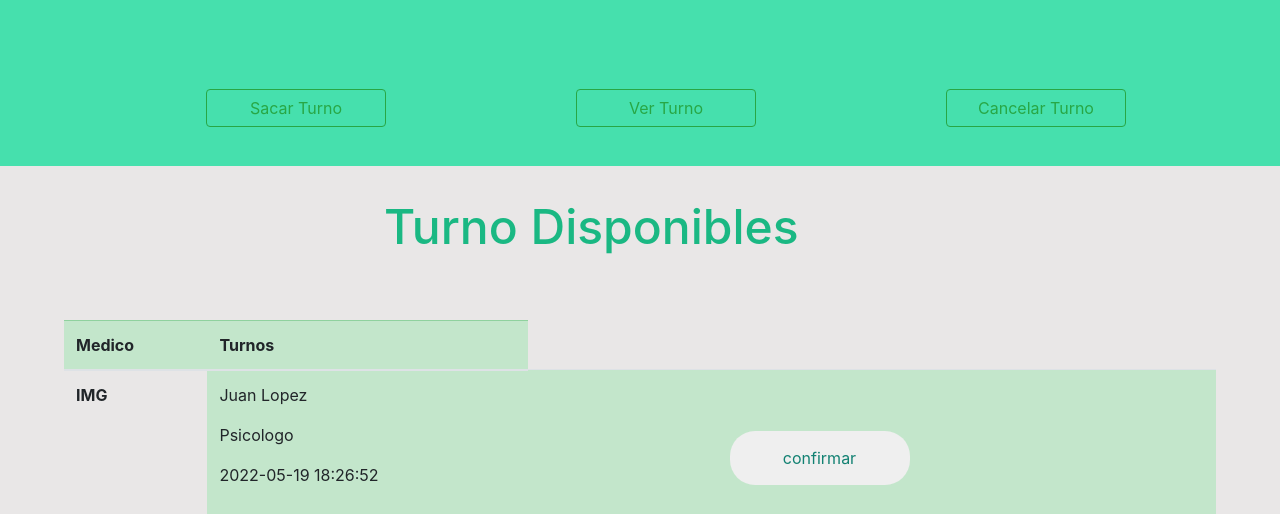
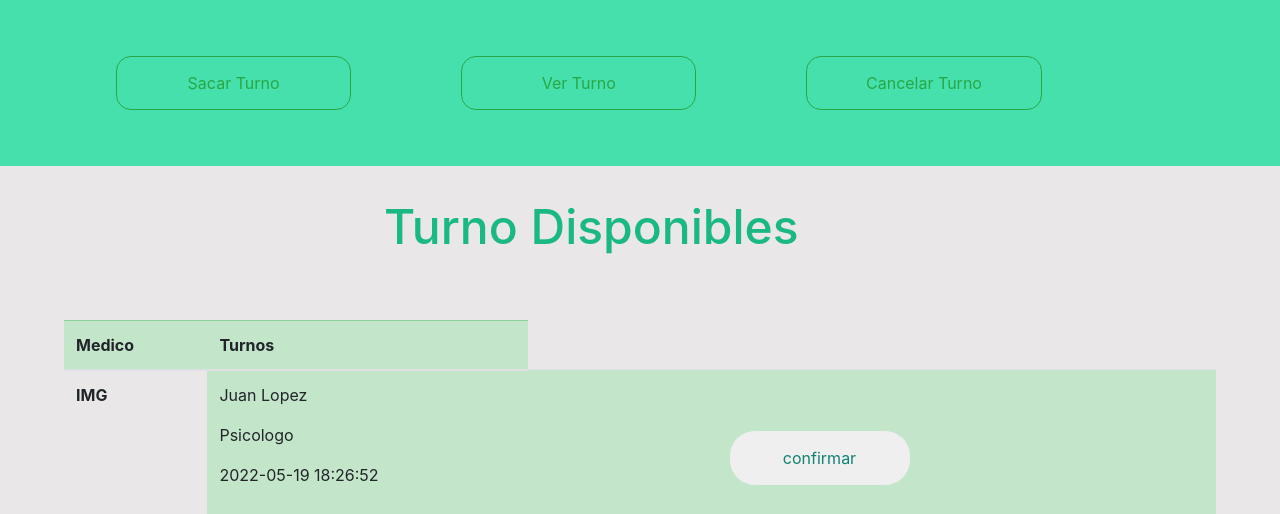
Before and after one commit to leandro16197/Practico-Especial-Scrum, a PHP site: page / in a window 1280 px wide. Shown: the top 514 px of the page. Run offline with PHP 8.4, Linux system fonts and the light colour scheme; data comes from the database, SQL or seed files in the repository.

Commit message:
nav-bar lista

```diff
--- a/Sprint/Publico/css/style.css
+++ b/Sprint/Publico/css/style.css
@@ -24,6 +24,19 @@ body{
   margin-bottom: 10%;
   width: 90%;
   color:rgba(0, 177, 118, 0.89);
+}
+.distancia{
+  margin-top: 100px;
+}
+/*nav-var*/
+.btn{
+width: 235.2px;
+height: 54px;
+left: 300.32px;
+top: 71px;
+margin: 10px;
+margin-left: 100px;
+border-radius: 15px;
 }
 
 button, .inputHora{
```
